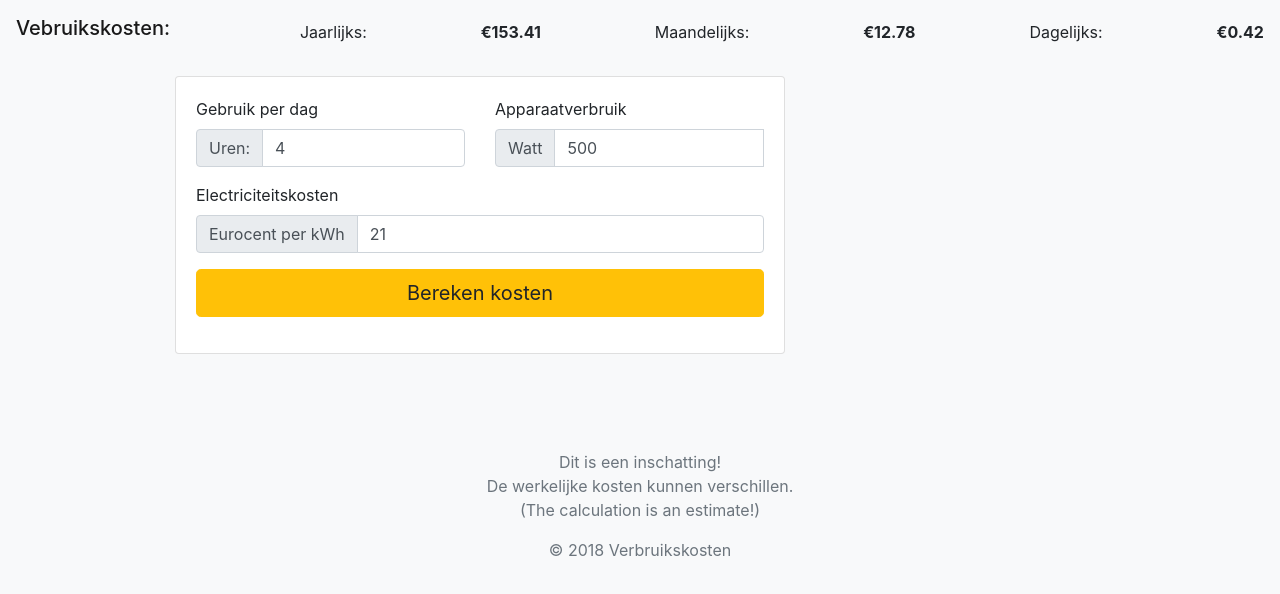
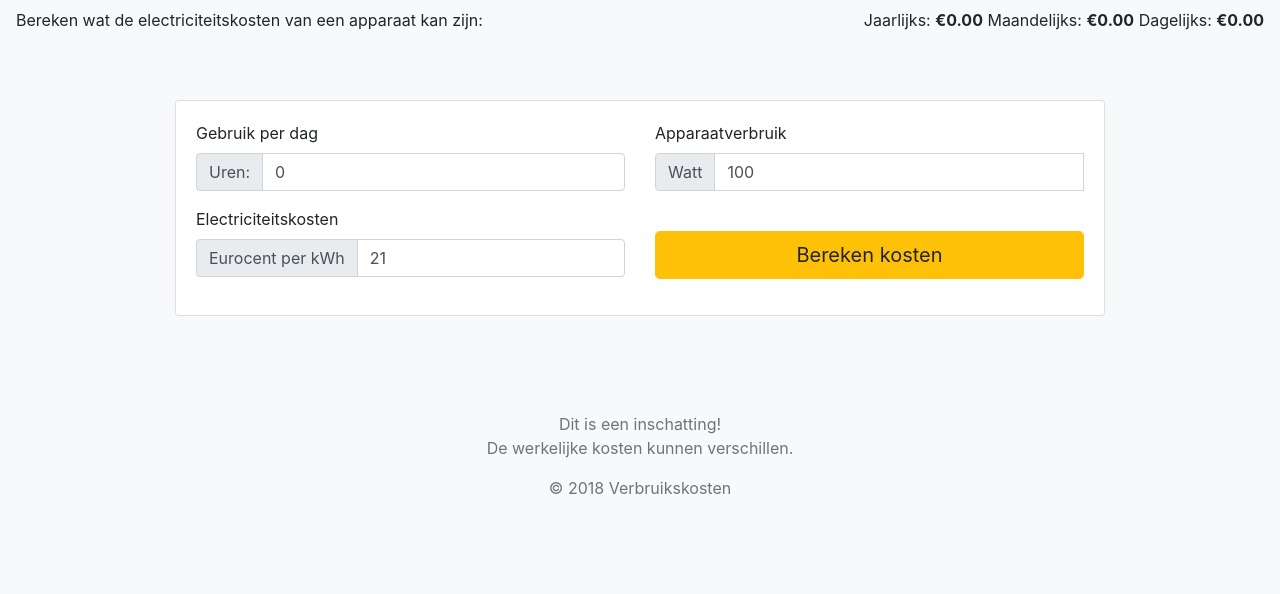
Before and after one commit to ADogan/verbruikskosten, an Angular app: page / in a window 1280 px wide. Shown: the top 594 px of the page. Built offline with nearby package versions, Linux system fonts and the light colour scheme.

Commit message:
reposition costs display and add gan_g_ad

```diff
--- a/src/app/app.component.html
+++ b/src/app/app.component.html
@@ -6,8 +6,13 @@
             </div>
             <div class="col-4 text-center">
               <nav class="navbar fixed-top navbar-light bg-light">
-               <h2 class="navbar-brand">Vebruikskosten:</h2>
-               Jaarlijks:   <b>{{  yearlyCostInEuros | currency:'EUR':true }}</b> Maandelijks: <b>{{ monthlyCostInEuros | currency:'EUR':true }}</b> Dagelijks:   <b>{{  dailyCostsInEuros | currency:'EUR':true }}</b>
+               <!-- <h2 class="navbar-brand">Vebruikskosten:</h2> -->
+               <p>Bereken wat de electriciteitskosten van een apparaat kan zijn:</p>
+
+              <p> Jaarlijks:   <b>{{  yearlyCostInEuros | currency:'EUR':true }}</b>
+                  Maandelijks: <b>{{ monthlyCostInEuros | currency:'EUR':true }}</b>
+                  Dagelijks:   <b>{{  dailyCostsInEuros | currency:'EUR':true }}</b>
+              </p>
               </nav>
             </div>
             <div class="col-4 d-flex justify-content-end align-items-center">
@@ -16,53 +21,82 @@
         </header>
       </div>
       <br />
+      <br />
     <div class="row">
-      <div class="col-md-8 order-md-1">
+      <div class="col-md-12 order-md-1">
         <div class="card" style="width: auto;">
             <div class="card-body">
         <form class="needs-validation" novalidate>
           <div class="row">
-            <div class="col-md-6 mb-3">
+
+            <div class="col-md-6 col-sm-6 mb-3">
               <label for="usage">Gebruik per dag</label>
               <div class="input-group">
               <div class="input-group-prepend">
                 <span class="input-group-text">Uren:</span>
               </div>
-                <input type="number" class="form-control" min="0" max="24" id="usage" name="usage" [(ngModel)]="hoursOfUsageADay" required (blur)="recalculateCosts()">
+                <input type="number"
+                        class="form-control"
+                        min="0"
+                        max="24"
+                        id="usage"
+                        name="usage"
+                        [(ngModel)]="hoursOfUsageADay"
+                        required
+                        (blur)="recalculateCosts()" />
               </div>
               <div class="invalid-feedback">
                 usage is required.
               </div>
             </div>
-            <div class="col-md-6 mb-3">
+
+            <div class="col-md-6 col-sm-6 mb-3">
                 <label for="device_wattage">Apparaatverbruik</label>
                 <div class="input-group">
                   <div class="input-group-prepend">
                     <span class="input-group-text">Watt</span>
                   </div>
-                  <input type="number" class="form-control" min="0" id="device_wattage" name="device_wattage" [(ngModel)]="deviceWattage" required (blur)="recalculateCosts()">
+                  <input type="number"
+                        class="form-control"
+                        min="0"
+                        id="device_wattage"
+                        name="device_wattage"
+                        [(ngModel)]="deviceWattage"
+                        required
+                        (blur)="recalculateCosts()" />
                   <div class="invalid-feedback" style="width: 100%;">
                     Device wattage is vereist.
                   </div>
                 </div>
             </div>
-          </div>
 
-          <div class="mb-3">
+          <!-- </div> -->
+
+          <div class="w-100"></div>
+
+          <div class="col-md-6 col-sm-6 mb-3">
               <label for="pricekwh">Electriciteitskosten</label>
               <div class="input-group">
                   <div class="input-group-prepend">
                     <span class="input-group-text">Eurocent per kWh</span>
                   </div>
-                <input type="number" class="form-control" min="0" id="pricekwh" name="pricekwh" [(ngModel)]="electricityCostOfKWhInCents" required (blur)="recalculateCosts()">
+                <input type="number"
+                        class="form-control"
+                        min="0"
+                        id="pricekwh"
+                        name="pricekwh"
+                        [(ngModel)]="electricityCostOfKWhInCents"
+                        required
+                        (blur)="recalculateCosts()" />
               </div>
               <div class="invalid-feedback">
                 Electricity price is required.
               </div>
           </div>
-          <div class="mb-3">
-              <button type="button" class="btn btn-warning btn-lg btn-block" (click)="nullifyAndRecalculate()">Bereken kosten</button>
-          </div>
+            <div class="col-md-6 col-sm-6 mb-3"><br />
+                <button type="button" class="btn btn-warning btn-lg btn-block" (click)="nullifyAndRecalculate()">Bereken kosten</button>
+            </div>
+        </div>
         </form>
         </div>
         </div>
@@ -112,8 +146,28 @@
 
 <router-outlet></router-outlet>
 <footer class="my-5 pt-5 text-muted text-center text-small">
-    <p class="">Dit is een inschatting! <br />De werkelijke kosten kunnen verschillen.<br />(The calculation is an estimate!)</p>
+    <p class="">Dit is een inschatting! <br />De werkelijke kosten kunnen verschillen.</p>
+      <!-- Global site tag (gtag.js) - Google Analytics -->
+<script async src="https://www.googletagmanager.com/gtag/js?id=UA-87694509-5"></script>
+<script>
+  window.dataLayer = window.dataLayer || [];
+  function gtag(){dataLayer.push(arguments);}
+  gtag('js', new Date());
 
+  gtag('config', 'UA-87694509-5');
+</script>
+
+<script async src="//pagead2.googlesyndication.com/pagead/js/adsbygoogle.js"></script>
+
+<ins class="adsbygoogle"
+     style="display:block"
+     data-ad-client="ca-pub-6943201599023392"
+     data-ad-slot="4130778906"
+     data-ad-format="auto"
+     data-full-width-responsive="true"></ins>
+<script>
+(adsbygoogle = window.adsbygoogle || []).push({});
+</script>
     <p class="mb-1">&copy; 2018 Verbruikskosten</p>
     <!-- <ul class="list-inline">
       <li class="list-inline-item"><a href="#">Privacy</a></li>
--- a/src/app/app.component.ts
+++ b/src/app/app.component.ts
@@ -18,9 +18,9 @@ export class AppComponent {
   yearlyCostInEuros;
 
   constructor() {
-    this.hoursOfUsageADay = 4;
+    this.hoursOfUsageADay = 0;
     this.electricityCostOfKWhInCents = 21;
-    this.deviceWattage = 500;
+    this.deviceWattage = 100;
     this.recalculateCosts();
   }
   nullifyAndRecalculate() {
@@ -42,7 +42,7 @@ export class AppComponent {
 
   cleanupWrongInput() {
     this.parseInput(this.hoursOfUsageADay);
-    if ( this.hoursOfUsageADay <= 0) {
+    if ( this.hoursOfUsageADay < 0) {
       this.hoursOfUsageADay = 1;
     }
 
--- a/src/index.html
+++ b/src/index.html
@@ -4,8 +4,10 @@
   <meta charset="utf-8">
   <title>Verbruikskosten</title>
   <base href="/">
-
-  <meta name="viewport" content="width=device-width, initial-scale=1">
+  <meta
+     name='viewport'
+     content='width=device-width, initial-scale=1.0, maximum-scale=1.0, user-scalable=0, user-scalable=no'
+/>
   <link rel="icon" type="image/x-icon" href="favicon.ico">
 </head>
 <body class="bg-light">
```
Also changed, not shown: 3 other files (tests, documents, lock files or other folders).
